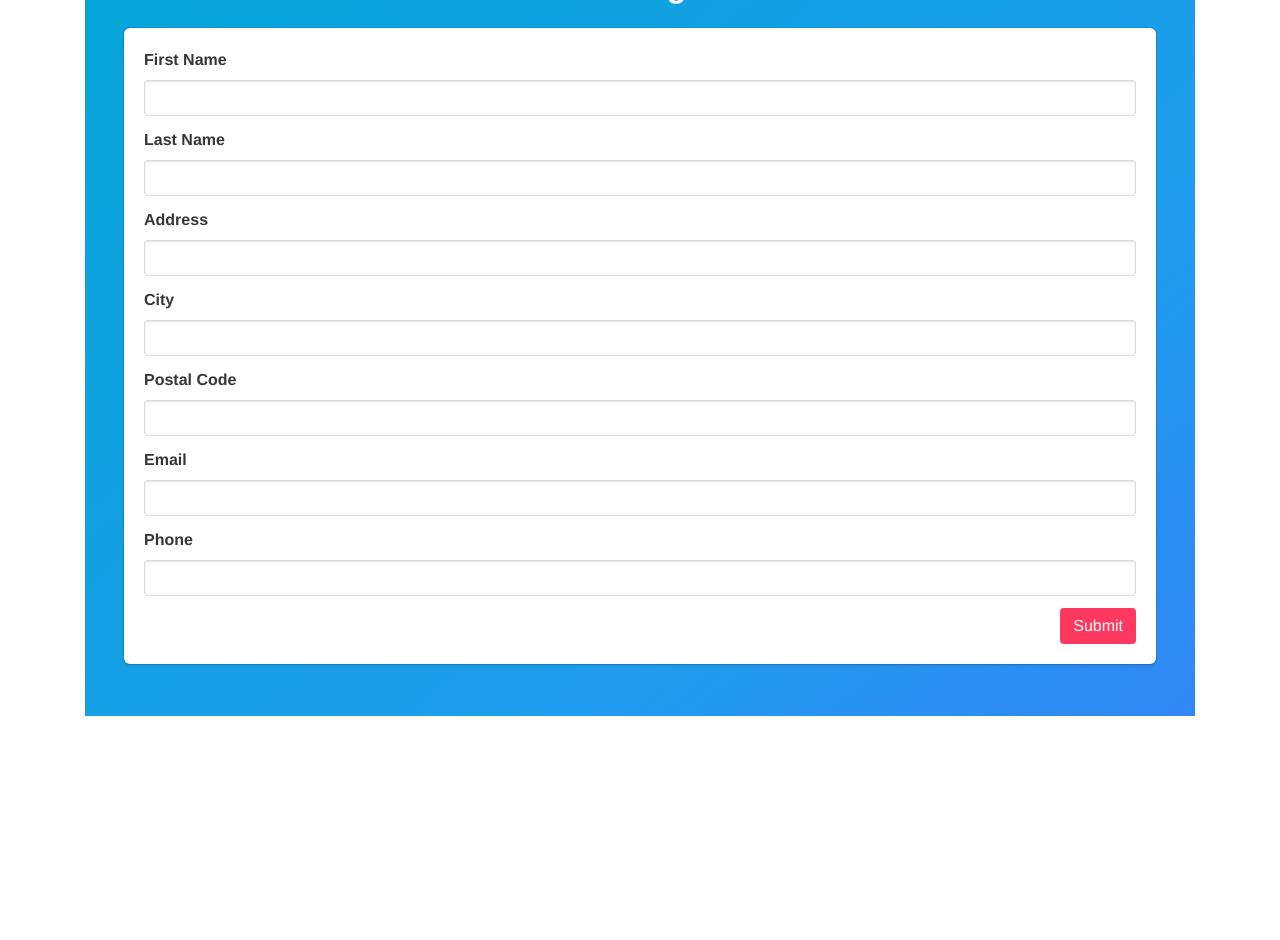
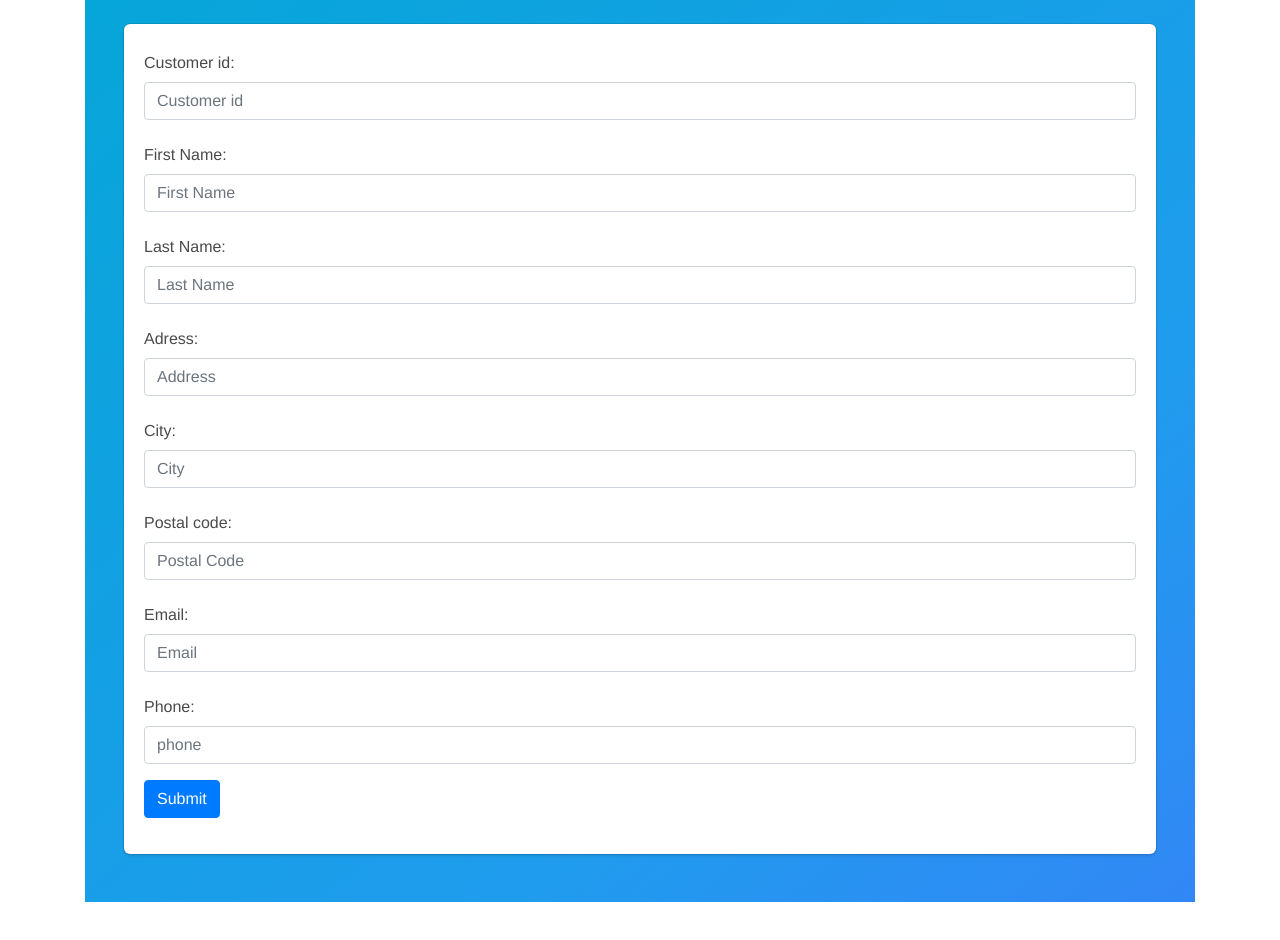
Before and after one commit to ArturoBarrios/Airplane_Web_Service, a Vue app in the folder pyapi/vuengo/: page /#/addcustomer in a window 1280 px wide. Shown: the part 260-1200 px from the top of the page. Before the commit the page ends 1024 px from the top, so only its background shows below. Built offline with nearby package versions, Linux system fonts and the light colour scheme; no server answers.

Commit message:
create customer post works now

```diff
--- a/pyapi/vuengo/src/components/AddCustomer.vue
+++ b/pyapi/vuengo/src/components/AddCustomer.vue
@@ -7,97 +7,85 @@
     <div class="box">
 
       <!-- our signup form ===================== -->
-      <form id="signup-form">
-        <!-- first name -->
-        <div class="field">
-          <label class="label">First Name</label>
-          <input type="text" class="input" name="c_first_name">
+      <ul>
+        <div class="form-group">
+          <label class="col-form-label" for="customerID">Customer id:</label>
+          <input type="text" v-model="cust_id" class="form-control" placeholder="Customer id" id="cust_id">
         </div>
-          <!-- last name -->
-        <div class="field">
-          <label class="label">Last Name</label>
-          <input type="text" class="input" name="c_last_name">
+        <div class="form-group">
+          <label class="col-form-label" for="manufac">First Name:</label>
+          <input type="text" v-model="c_first_name" class="form-control" placeholder="First Name" id="c_first_name">
         </div>
-          <!-- address name -->
-        <div class="field">
-          <label class="label">Address</label>
-          <input type="text" class="input" name="address">
+        <div class="form-group">
+          <label class="col-form-label" for="maxSeats">Last Name:</label>
+          <input type="text" v-model="c_last_name" class="form-control" placeholder="Last Name" id="c_last_name">
         </div>
-
-        <div class="field">
-          <label class="label">City</label>
-          <input type="text" class="input" name="city">
+        <div class="form-group">
+          <label class="col-form-label" for="typ">Adress:</label>
+          <input type="text" v-model="address" class="form-control" placeholder="Address" id="address">
         </div>
-
-        <div class="field">
-          <label class="label">Postal Code</label>
-          <input type="text" class="input" name="postal_code">
+        <div class="form-group">
+          <label class="col-form-label" for="typ">City:</label>
+          <input type="text" v-model="city" class="form-control" placeholder="City" id="city">
         </div>
-
-        <!-- email -->
-        <div class="field">
-          <label class="label">Email</label>
-          <input type="email" class="input" name="email">
+        <div class="form-group">
+          <label class="col-form-label" for="typ">Postal code:</label>
+          <input type="text" v-model="postal_code" class="form-control" placeholder="Postal Code" id="postal_code">
         </div>
-
-        <div class="field">
-          <label class="label">Phone</label>
-          <input type="text" class="input" name="phone">
+        <div class="form-group">
+          <label class="col-form-label" for="typ">Email:</label>
+          <input type="text" v-model="email" class="form-control" placeholder="Email" id="email">
         </div>
-
-
-
-        <!-- submit button -->
-        <div class="field has-text-right">
-          <button type="submit" class="button is-danger" @click="addCustomer(customer)">Submit</button>
+        <div class="form-group">
+          <label class="col-form-label" for="typ">Phone:</label>
+          <input type="text" v-model="phone" class="form-control" placeholder="phone" id="phone">
         </div>
-      </form>
+        <button type="button" v-on:click="createpost ()" class="btn btn-primary">Submit</button>
+        {{cust_id}}
+        {{c_first_name}}
+        {{c_last_name}}
+        {{address}}
+        {{city}}
+        {{postal_code}}
+        {{email}}
+        {{phone}}
+      </ul>
 
     </div>
 
   </div>
   </div>
   </div>
+
 </template>
-
 <script>
 import axios from 'axios'
 export default {
-  name: 'app',
+  name: 'CreateCustomer',
   data () {
     return {
+      cust_id: null,
       c_first_name: null,
       c_last_name: null,
       address: null,
       city: null,
       postal_code: null,
       email: null,
-      phone: null,
-      posts: []
+      phone: null
     }
   },
-  created() {
-    this.$http.get('posts').then((response) => {
-      this.posts = response.data
-    })
-    .catch((e) => {
-      console.error(e)
-    })
-  },
   methods: {
-    createPost () {
-      this.$http.post('posts', {
+    createpost () {
+      axios.post('http://127.0.0.1:8000/myapp/customers/', {
+        cust_id: this.cust_id,
         c_first_name: this.c_first_name,
         c_last_name: this.c_last_name,
         address: this.address,
         city: this.city,
         postal_code: this.postal_code,
         email: this.email,
-        phone: this.phone,
-      }).then((response) => {})
-      .catch((e) => {
-        console.error(e)
-      })
+        phone: this.phone
+      }).then((response) => {}).catch((e) => { console.error(e) })
     }
   }
 }
--- a/pyapi/vuengo/src/components/ListCustomers.vue
+++ b/pyapi/vuengo/src/components/ListCustomers.vue
@@ -22,8 +22,8 @@
           </tr>
         </tbody>
     </table>
-
     <a href="#/addcustomer/"><button type="button" class="btn btn-primary">Create</button></a>
+    <!-- <button type="button" class="btn btn-primary" onclick="window.location.href='#/createcustomer/'">Create</button> -->
     <button type="button" class="btn btn-primary">Updata</button>
     <button type="button" class="btn btn-primary">Delete</button>
   </ul>
--- a/pyapi/vuengo/src/main.js
+++ b/pyapi/vuengo/src/main.js
@@ -11,7 +11,8 @@ const base = axios.create({
   baseURL: 'http://127.0.0.1:8000/myapp/customers/'
 })
 
-Vue.prototype.$http=base
+Vue.prototype.$http = base
+
 /* eslint-disable no-new */
 new Vue({
   el: '#app',
```
Also changed, not shown: 1 other file (tests, documents, lock files or other folders).
